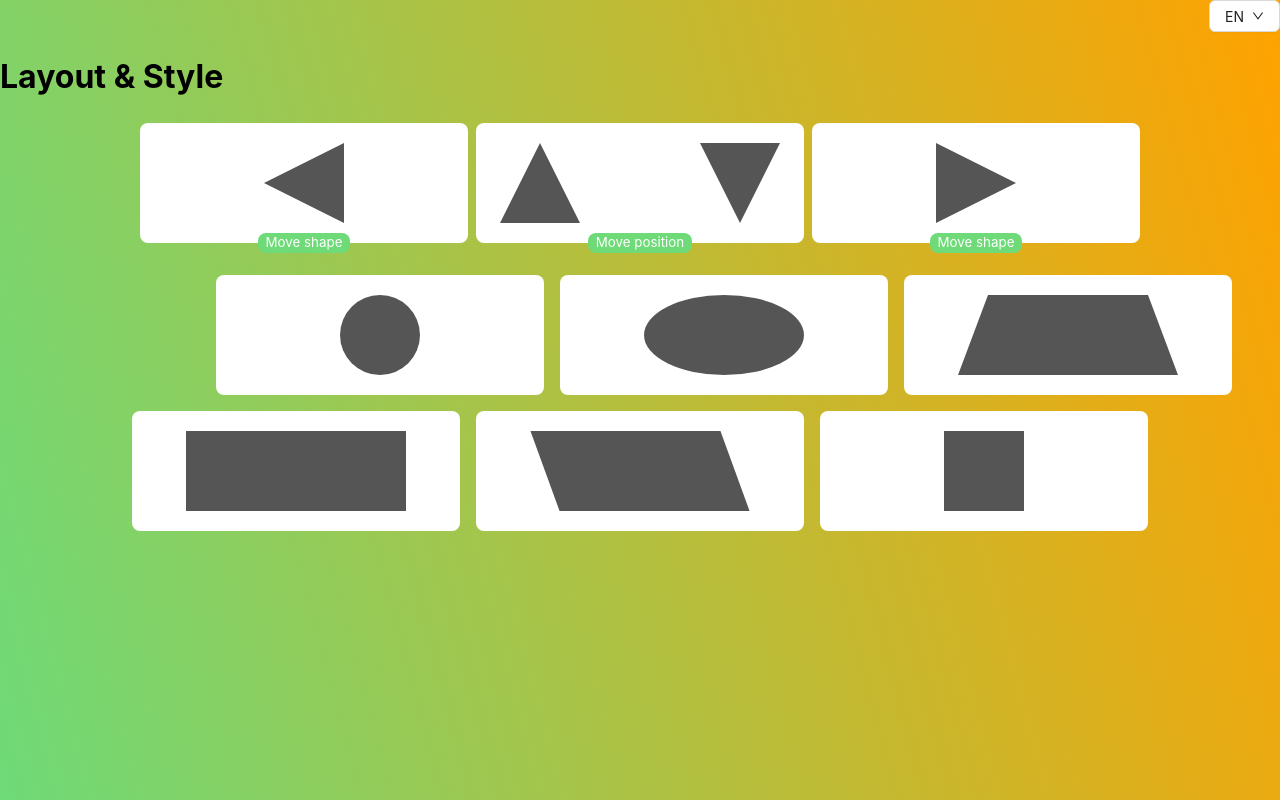
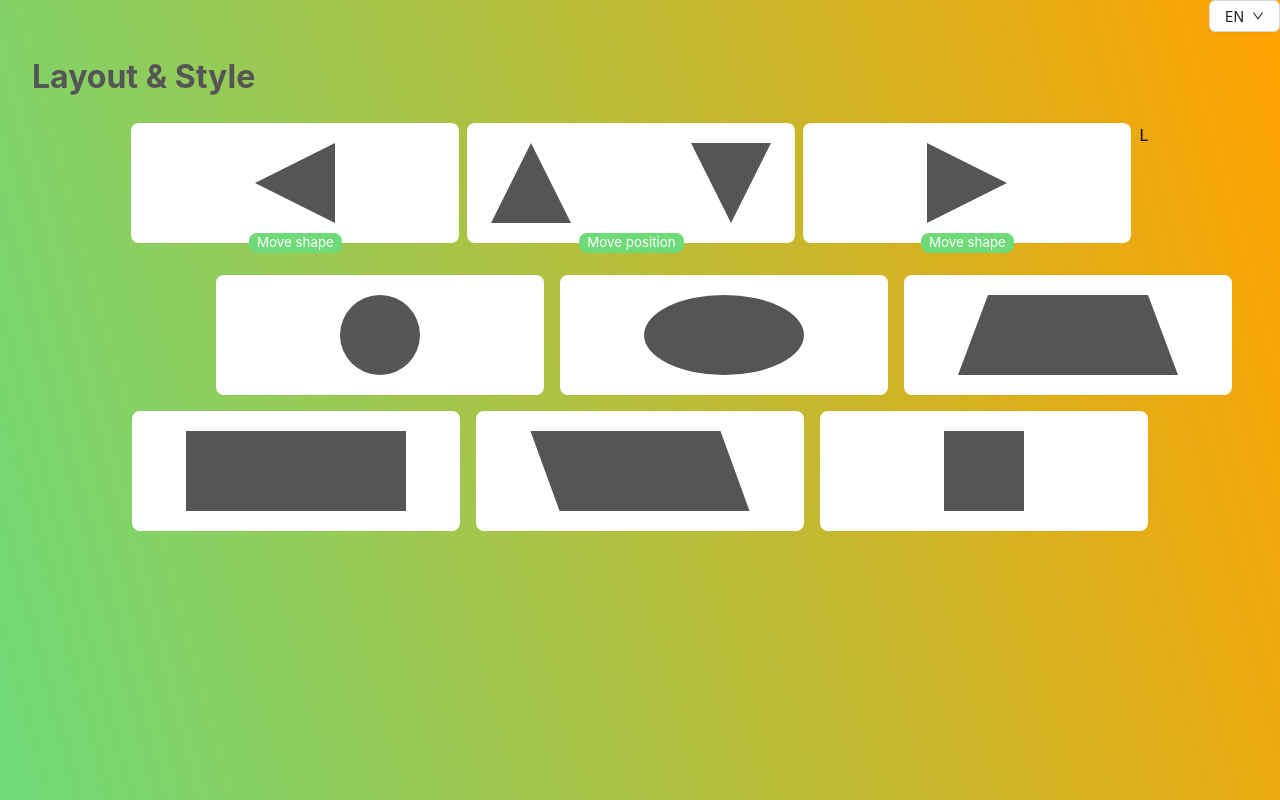
Before and after one commit to ohmmpakpoomm/swd-test, a React (Vite) app: page /question1 in a window 1280 px wide. Built offline with nearby package versions, Linux system fonts and the light colour scheme.

Commit message:
question1:add link to home

```diff
--- a/src/pages/Question1.scss
+++ b/src/pages/Question1.scss
@@ -132,3 +132,9 @@
   justify-content: center;
   align-items: center;
 }
+
+a {
+  text-decoration: none;
+  color: #555;
+  padding: 0 32px;
+}
--- a/src/pages/Question1.tsx
+++ b/src/pages/Question1.tsx
@@ -1,6 +1,7 @@
 import { Row, Col } from "antd";
 import { useTranslation } from "react-i18next";
 import { useState } from "react";
+import { Link } from "react-router-dom";
 
 import ChangeLanguageDropdown from "../components/ChangeLanguageDropdown";
 import "./Question1.scss";
@@ -43,7 +44,9 @@ export default function Question1() {
   return (
     <div className="container">
       <ChangeLanguageDropdown />
-      <h1>{t("Layout & Style")}</h1>
+      <h1>
+        <Link to="/">{t("Layout & Style")}</Link>
+      </h1>
       <div className="buttonWrapper">
         <div className="box" onClick={hdlClickLeft}>
           <div className="triangle-left"></div>
@@ -60,6 +63,7 @@ export default function Question1() {
           <div className="triangle-right"></div>
           <small>{t("Move shape")}</small>
         </div>
+        L
       </div>
       <div className="itemWrapper">
         <Row justify="end" gutter={16} style={{ width: "1200px" }}>
```
